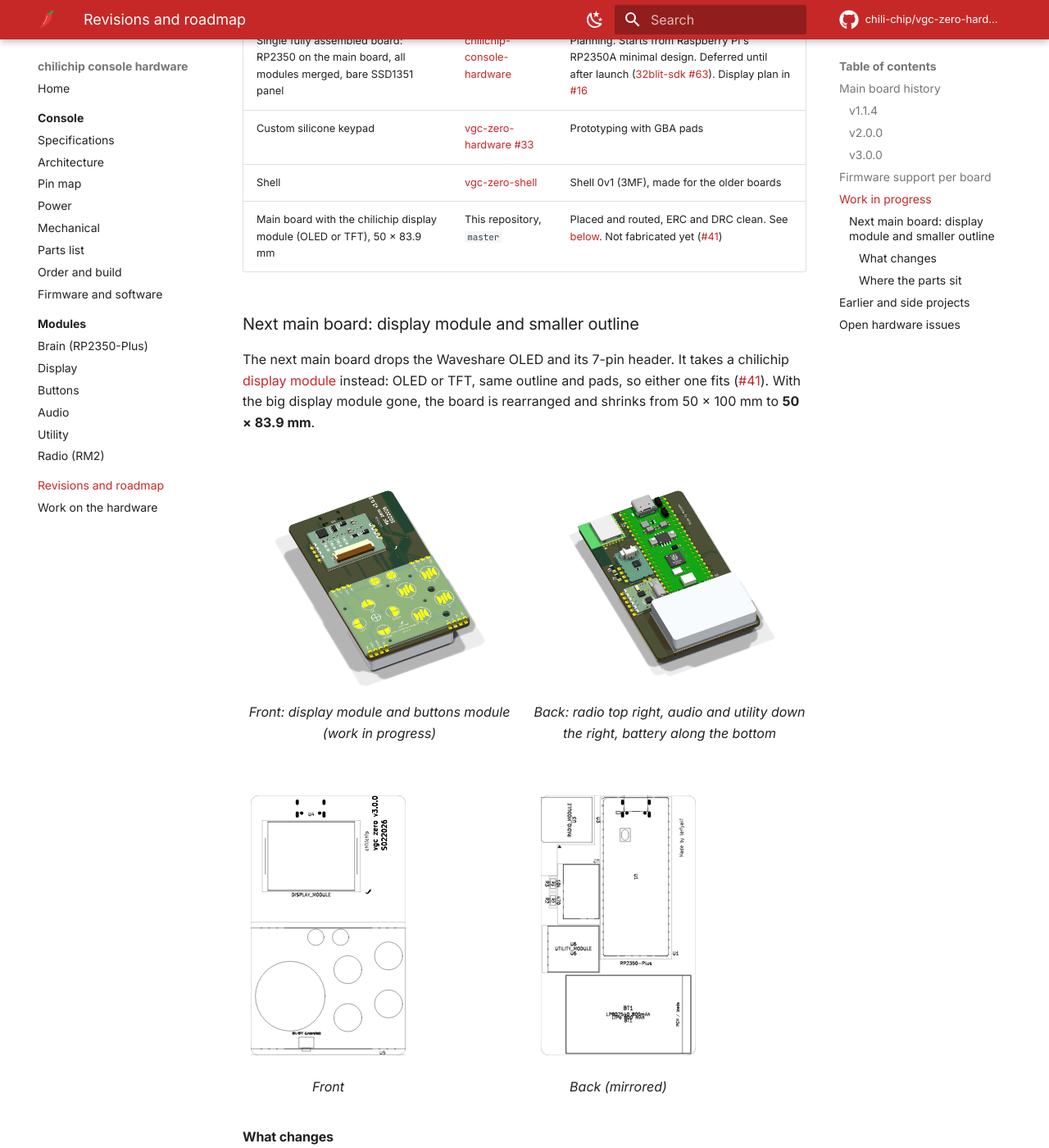
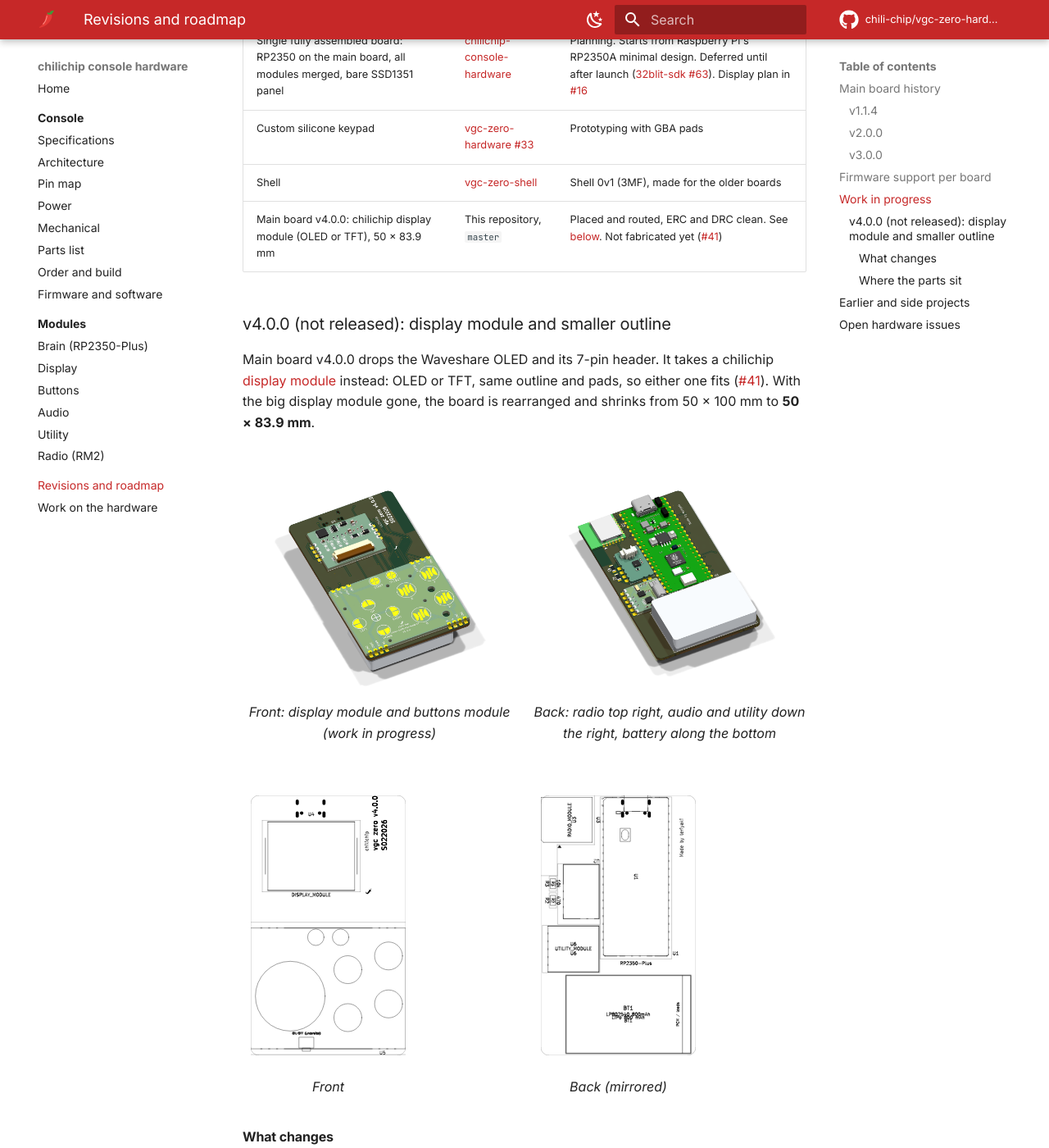
Before and after one commit to chili-chip/vgc-zero-hardware, an MkDocs documentation site: the page built from docs/revisions.md, in a window 1280 px wide and 1400 px high, scrolled down 3590 px. Shown: the whole window at 82% size. Built offline with MkDocs 1.6.1 and Material for MkDocs 9.7.7, drawn with Linux system fonts in a browser that asks for light colours; comment, search, counter and statistics services are not loaded.

Commit message:
Main board: bump to v4.0.0 (silkscreen, title blocks, docs)

```diff
--- a/docs/revisions.md
+++ b/docs/revisions.md
@@ -74,37 +74,37 @@ The current board. Everything on this site describes it.
 | Single fully assembled board: RP2350 on the main board, all modules merged, bare SSD1351 panel | [chilichip-console-hardware](https://github.com/chili-chip/chilichip-console-hardware) | Planning. Starts from Raspberry Pi's RP2350A minimal design. Deferred until after launch ([32blit-sdk #63](https://github.com/chili-chip/32blit-sdk/issues/63)). Display plan in [#16](https://github.com/chili-chip/chilichip-console-hardware/issues/16) |
 | Custom silicone keypad | [vgc-zero-hardware #33](https://github.com/chili-chip/vgc-zero-hardware/issues/33) | Prototyping with GBA pads |
 | Shell | [vgc-zero-shell](https://github.com/chili-chip/vgc-zero-shell) | Shell 0v1 (3MF), made for the older boards |
-| Main board with the chilichip display module (OLED or TFT), 50 × 83.9 mm | This repository, `master` | Placed and routed, ERC and DRC clean. See [below](#next-main-board-display-module-and-smaller-outline). Not fabricated yet ([#41](https://github.com/chili-chip/vgc-zero-hardware/issues/41)) |
+| Main board v4.0.0: chilichip display module (OLED or TFT), 50 × 83.9 mm | This repository, `master` | Placed and routed, ERC and DRC clean. See [below](#v400-not-released-display-module-and-smaller-outline). Not fabricated yet ([#41](https://github.com/chili-chip/vgc-zero-hardware/issues/41)) |
 
-### Next main board: display module and smaller outline
+### v4.0.0 (not released): display module and smaller outline
 
-The next main board drops the Waveshare OLED and its 7-pin header. It takes a chilichip [display module](modules/display.md) instead: OLED or TFT, same outline and pads, so either one fits ([#41](https://github.com/chili-chip/vgc-zero-hardware/issues/41)). With the big display module gone, the board is rearranged and shrinks from 50 × 100 mm to **50 × 83.9 mm**.
+Main board v4.0.0 drops the Waveshare OLED and its 7-pin header. It takes a chilichip [display module](modules/display.md) instead: OLED or TFT, same outline and pads, so either one fits ([#41](https://github.com/chili-chip/vgc-zero-hardware/issues/41)). With the big display module gone, the board is rearranged and shrinks from 50 × 100 mm to **50 × 83.9 mm**.
 
 <div class="renders" markdown>
 <figure markdown>
-![Next main board, front, 3D render](images/next/iso.png){ .render loading=lazy }
+![Main board v4.0.0, front, 3D render](images/next/iso.png){ .render loading=lazy }
 <figcaption>Front: display module and buttons module (work in progress)</figcaption>
 </figure>
 <figure markdown>
-![Next main board, back, 3D render](images/next/iso-bottom.png){ .render loading=lazy }
+![Main board v4.0.0, back, 3D render](images/next/iso-bottom.png){ .render loading=lazy }
 <figcaption>Back: radio top right, audio and utility down the right, battery along the bottom</figcaption>
 </figure>
 </div>
 
 <div class="renders" markdown>
 <figure markdown>
-![Next main board, front placement drawing](images/next/placement-front.svg){ .drawing loading=lazy }
+![Main board v4.0.0, front placement drawing](images/next/placement-front.svg){ .drawing loading=lazy }
 <figcaption>Front</figcaption>
 </figure>
 <figure markdown>
-![Next main board, back placement drawing, mirrored](images/next/placement-back.svg){ .drawing loading=lazy }
+![Main board v4.0.0, back placement drawing, mirrored](images/next/placement-back.svg){ .drawing loading=lazy }
 <figcaption>Back (mirrored)</figcaption>
 </figure>
 </div>
 
 #### What changes
 
-| | v3.0.0 | Next board |
+| | v3.0.0 | v4.0.0 |
 |---|---|---|
 | Outline | 50 × 100 mm | 50 × 83.9 mm. The width is set by the 50 mm buttons module; the height by the RP2350-Plus plus the battery on the back |
 | Display | Waveshare 1.5" OLED module, 44.5 × 37 mm, on a 7-pin header | chilichip display module, 28 × 22 mm (OLED or TFT), 8 SMD pads at 2.54 mm. It lies flat on top and is hand soldered by its castellations. No hole in the board |
```
Also changed, not shown: docs/images/next/iso.png, docs/images/next/placement-front.svg, docs/images/next/top.png, 2 other files.
